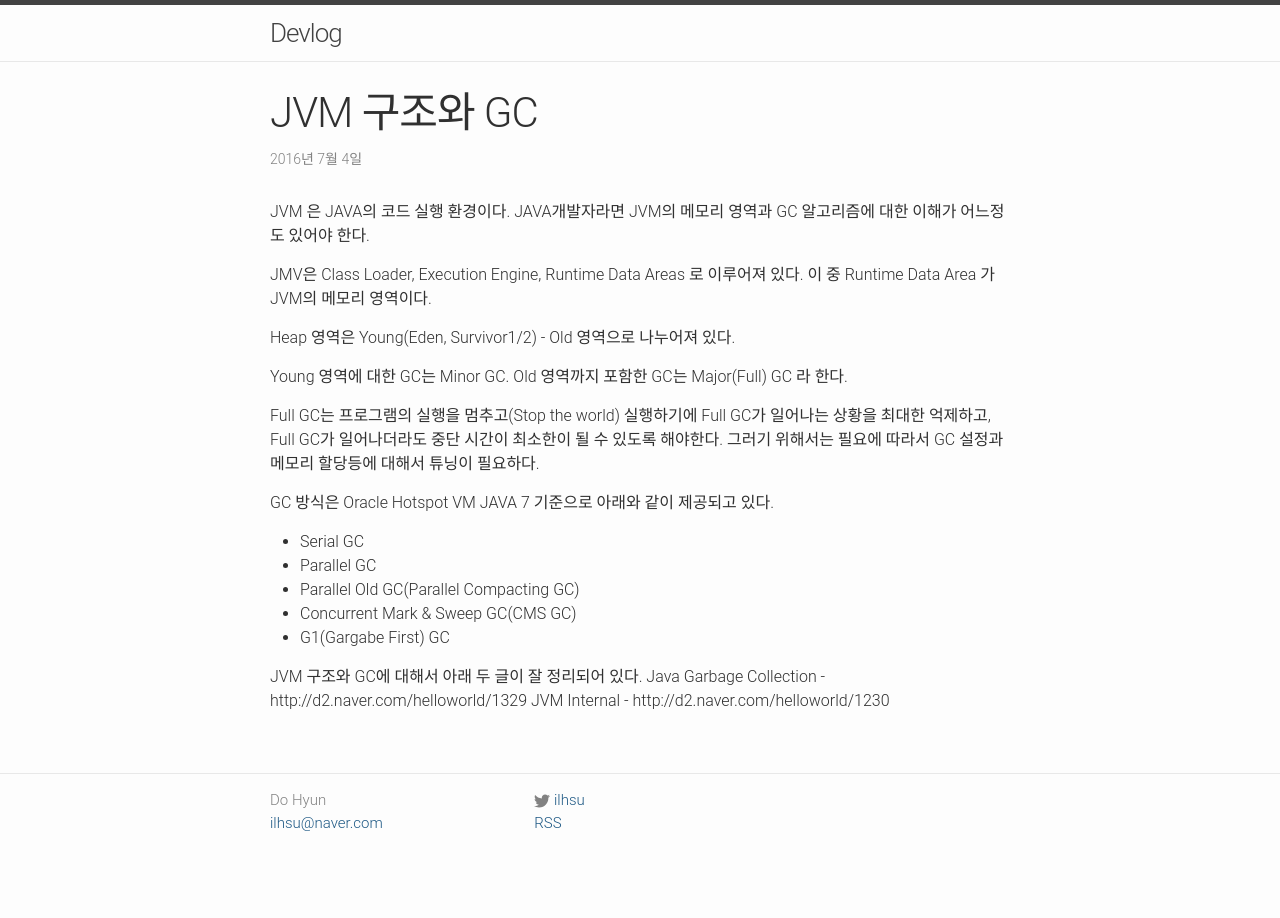
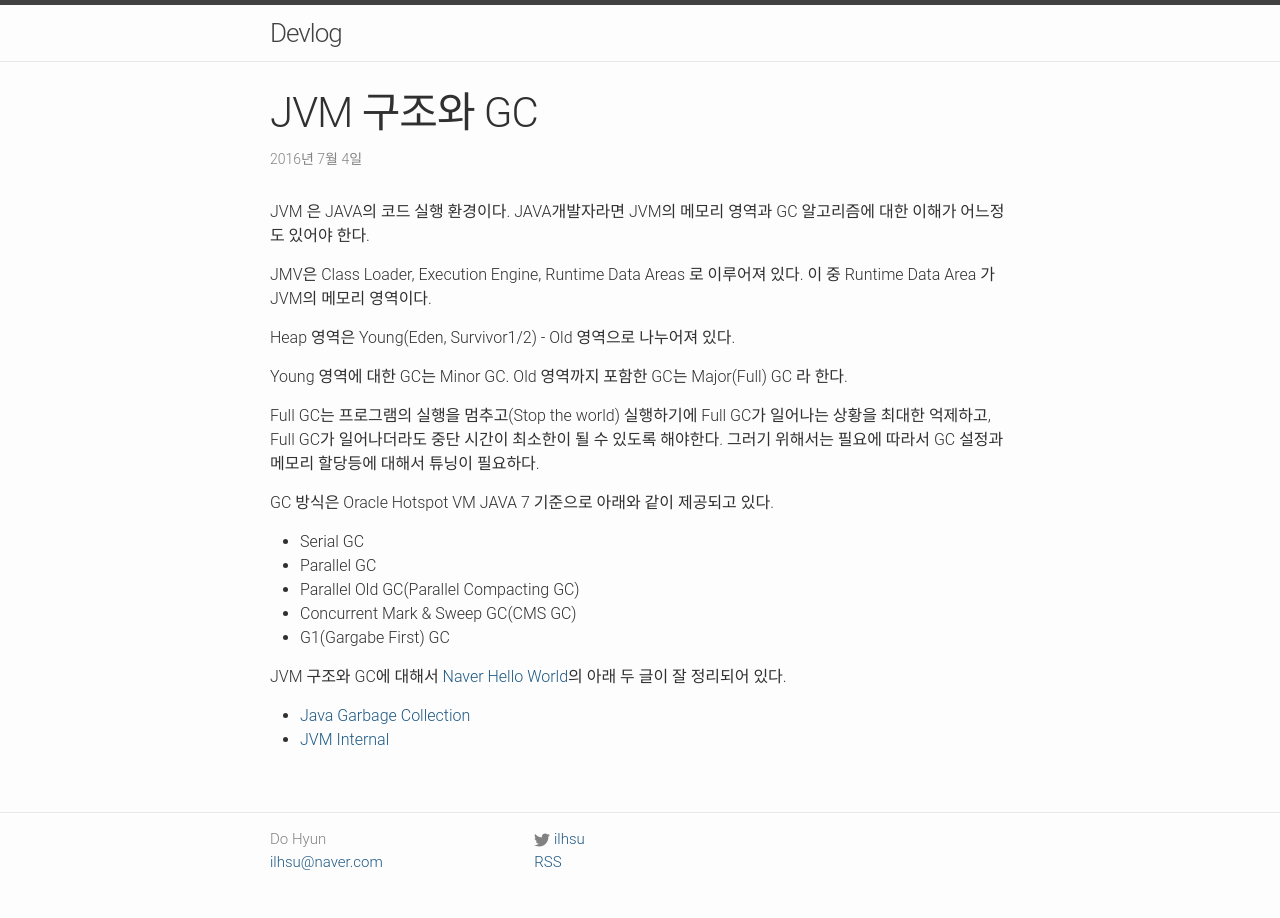
Before and after one commit to ilhsu/ilhsu.github.io, a Jekyll site: the page built from _posts/2016-07-04-JVM구조와GC.md, in a window 1280 px wide. Built offline with Jekyll 4.4.1, drawn with Linux system fonts in a browser that asks for light colours.

Commit message:
포스트 수정

```diff
--- a/_posts/2016-07-04-JVM구조와GC.md
+++ b/_posts/2016-07-04-JVM구조와GC.md
@@ -15,12 +15,13 @@ Full GC는 프로그램의 실행을 멈추고(Stop the world) 실행하기에 F
 
 GC 방식은 Oracle Hotspot VM JAVA 7 기준으로 아래와 같이 제공되고 있다.
 
-- Serial GC
-- Parallel GC
-- Parallel Old GC(Parallel Compacting GC)
-- Concurrent Mark & Sweep GC(CMS GC)
-- G1(Gargabe First) GC
+* Serial GC
+* Parallel GC
+* Parallel Old GC(Parallel Compacting GC)
+* Concurrent Mark & Sweep GC(CMS GC)
+* G1(Gargabe First) GC
 
-JVM 구조와 GC에 대해서 아래 두 글이 잘 정리되어 있다.
-Java Garbage Collection - http://d2.naver.com/helloworld/1329
-JVM Internal - http://d2.naver.com/helloworld/1230
+JVM 구조와 GC에 대해서 [Naver Hello World](http://d2.naver.com/helloworld)의 아래 두 글이 잘 정리되어 있다.
+
+* [Java Garbage Collection](http://d2.naver.com/helloworld/1329)
+* [JVM Internal](http://d2.naver.com/helloworld/1230)
```
